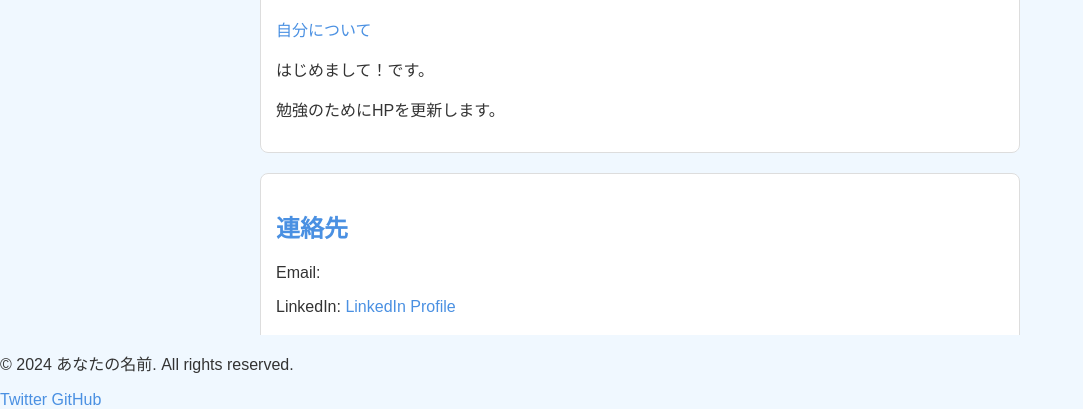
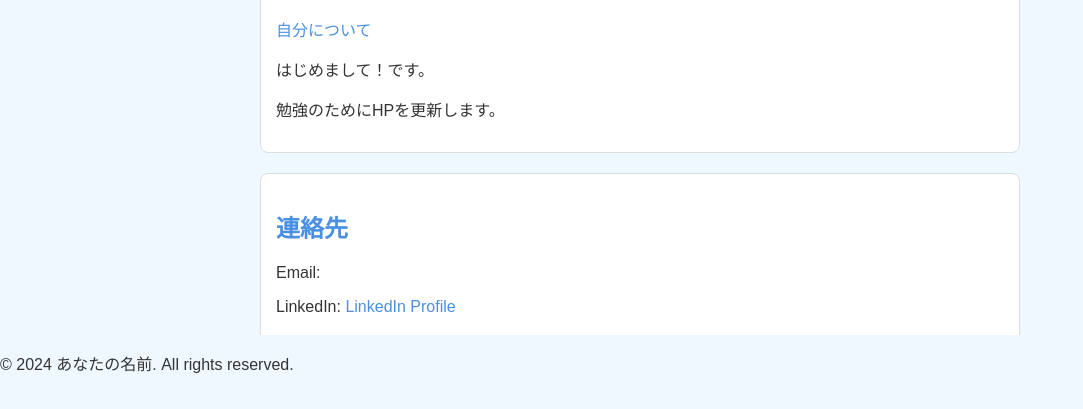
Before and after one commit to yuu-tns/yuu.github.io, a plain HTML site: page index.html in a window 1280 px wide. Shown: the part 513-922 px from the top of the page, without its empty margins (0-1083 px from the left). Drawn offline with Linux system fonts and the light colour scheme.

Commit message:
Update index.html

```diff
--- a/index.html
+++ b/index.html
@@ -77,10 +77,6 @@
 
     <footer>
         <p>&copy; 2024 あなたの名前. All rights reserved.</p>
-        <div>
-            <a href="https://twitter.com/yourprofile" target="_blank">Twitter</a>
-            <a href="https://github.com/yourprofile" target="_blank">GitHub</a>
-        </div>
     </footer>
 
     <script>
```
